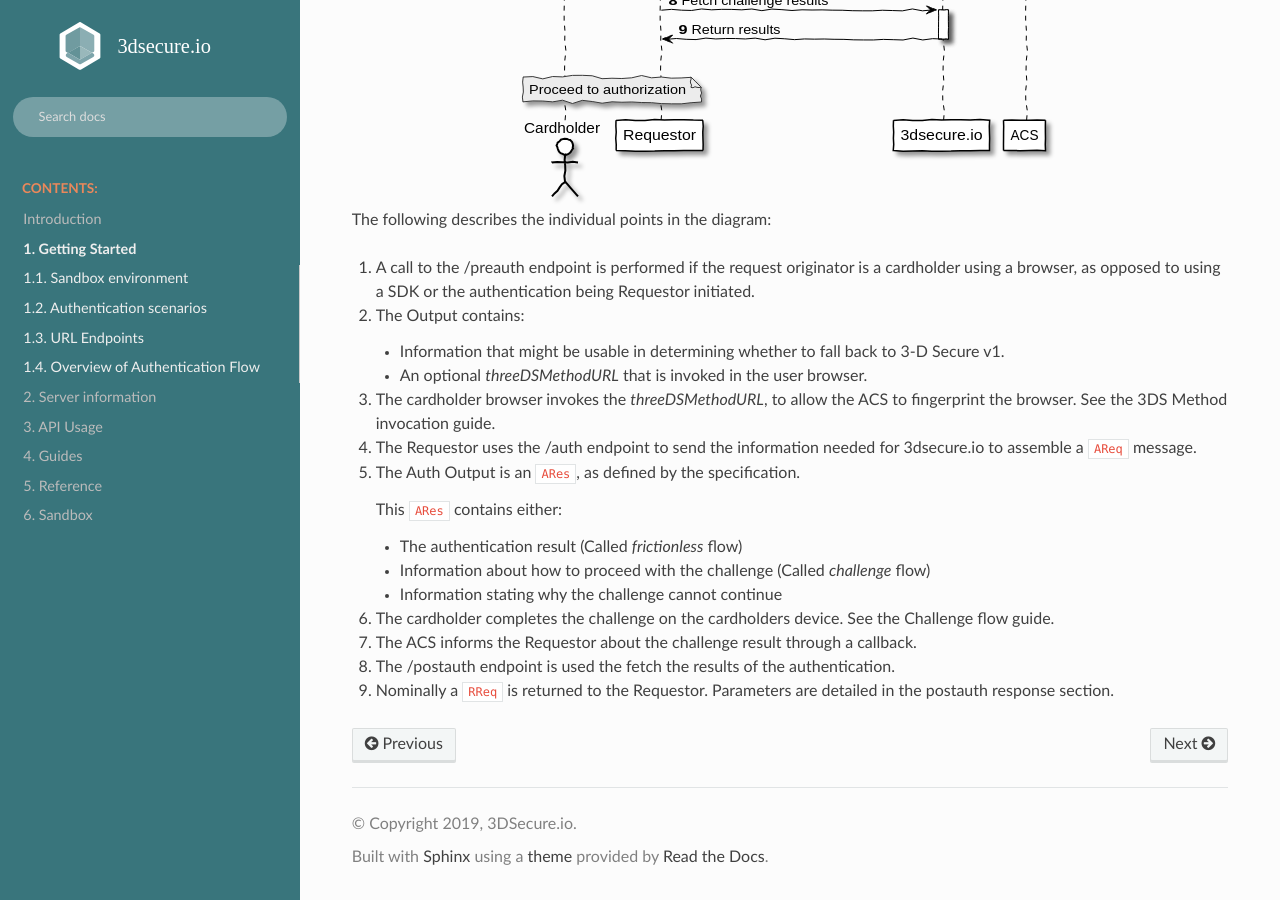
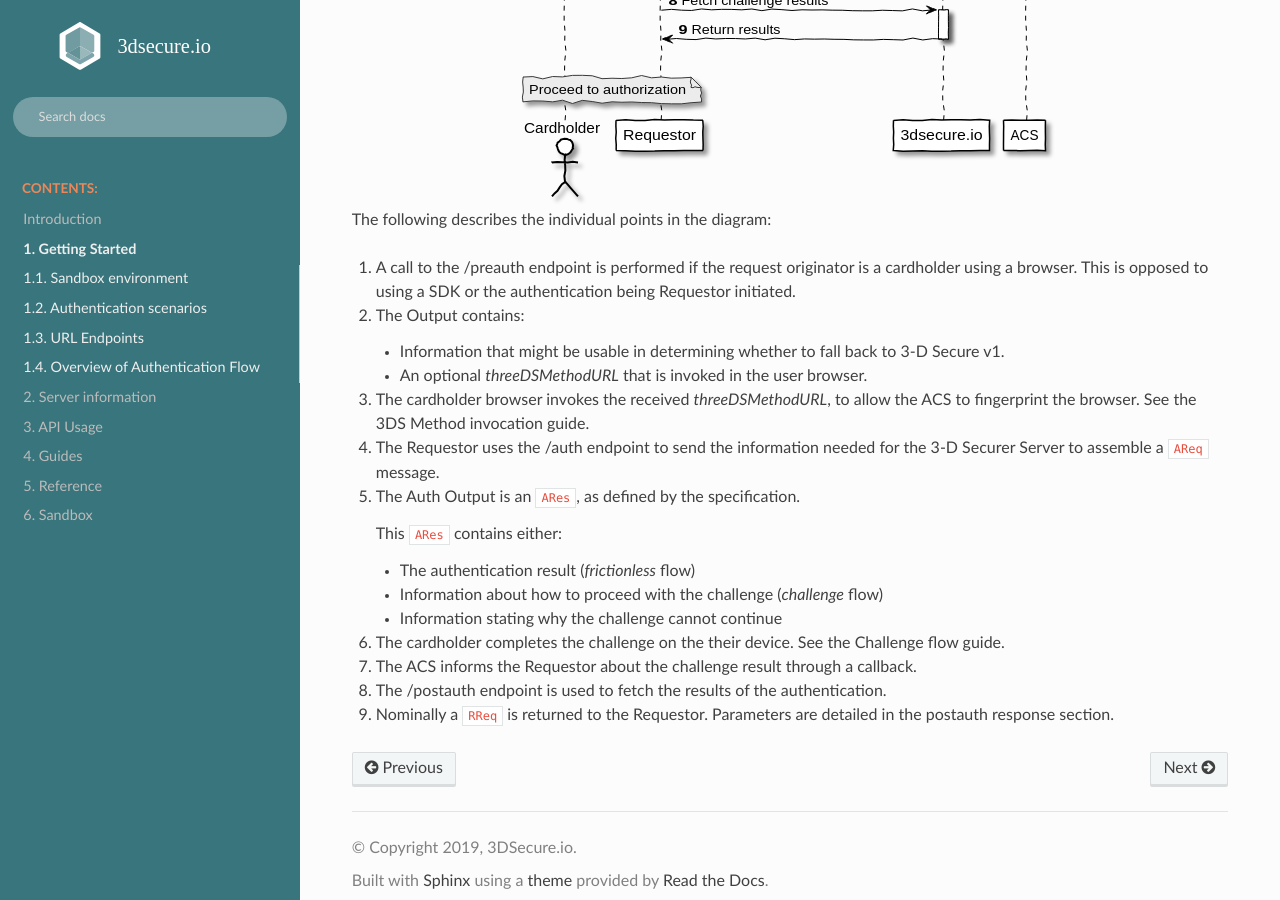
Before and after one commit to clearhaus/3DSv2-api-documentation, a Sphinx documentation site: the page built from source/getting-started.rst, in a window 1280 px wide and 900 px high, scrolled down 2124 px. Built offline with Sphinx 7.4.7 and the Read the Docs theme 2.0.0, drawn with Linux system fonts in a browser that asks for light colours; some of the changed text lies outside the part shown.

Commit message:
Rephrase Getting Started section

```diff
--- a/source/getting-started.rst
+++ b/source/getting-started.rst
@@ -74,17 +74,15 @@ parameter definition. Brief descriptions are:
   Under certain circumstances, the authentication flow will end successfully
   here, this is called *frictionless* flow.
 
-
-
 /postauth
   Used when the ``/auth`` did not result in a frictionless flow, this endpoint
-  returns the result of the challenge the cardholder performed.  In this case
-  the flow is called a *challenge* flow.
+  returns the result of the challenge performed by the cardholder. In this case
+  the flow is called a *challenge* flow. Read more about this in :ref:`3ds_challenge_flow`.
 
 Overview of Authentication Flow
 ===============================
 
-This figure illustrates the simplified authentication flow from a requestor
+This figure illustrates the authentication flow from a requestor
 point of view:
 
 .. image:: authentication.svg
@@ -94,31 +92,30 @@ point of view:
 The following describes the individual points in the diagram:
 
 1. A call to the :ref:`preauth-endpoint` is performed if the
-   request originator is a cardholder using a browser, as opposed to using a
+   request originator is a cardholder using a browser. This is opposed to using a
    SDK or the authentication being Requestor initiated.
 2. The :ref:`preauth-response` contains:
 
-   * Information that might be usable in determining whether to fall back to
+   - Information that might be usable in determining whether to fall back to
      3-D Secure v1.
+   - An optional `threeDSMethodURL` that is invoked in the user browser.
 
-   * An optional `threeDSMethodURL` that is invoked in the user browser.
-
-3. The cardholder browser invokes the `threeDSMethodURL`, to allow the ACS to
+3. The cardholder browser invokes the received `threeDSMethodURL`, to allow the ACS to
    fingerprint the browser. See the :ref:`3ds_method` guide.
 4. The Requestor uses the :ref:`auth-endpoint` to send the information needed
-   for 3dsecure.io to assemble a ``AReq`` message.
+   for the 3-D Securer Server to assemble a ``AReq`` message.
 5. The Auth :ref:`auth-response` is an ``ARes``, as defined by the specification.
 
    This ``ARes`` contains either:
 
-   - The authentication result (Called *frictionless* flow)
-   - Information about how to proceed with the challenge (Called *challenge* flow)
+   - The authentication result (*frictionless* flow)
+   - Information about how to proceed with the challenge (*challenge* flow)
    - Information stating why the challenge cannot continue
 
-6. The cardholder completes the challenge on the cardholders device.  See the
+6. The cardholder completes the challenge on the their device. See the
    :ref:`3ds_challenge_flow` guide.
 7. The ACS informs the Requestor about the challenge result through a callback.
-8. The :ref:`postauth-endpoint` is used the fetch the results of the
+8. The :ref:`postauth-endpoint` is used to fetch the results of the
    authentication.
 9. Nominally a ``RReq`` is returned to the Requestor. Parameters are detailed
    in the :ref:`postauth response <postauth-response>` section.
```
Also changed, not shown: other parts of source/getting-started.rst (+1 -1 lines).
